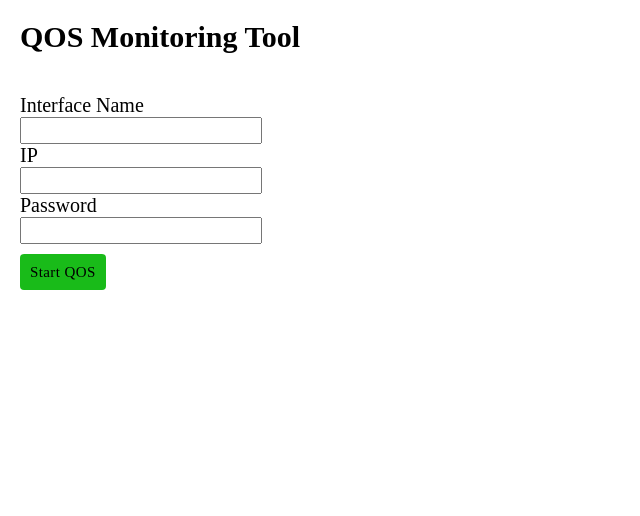
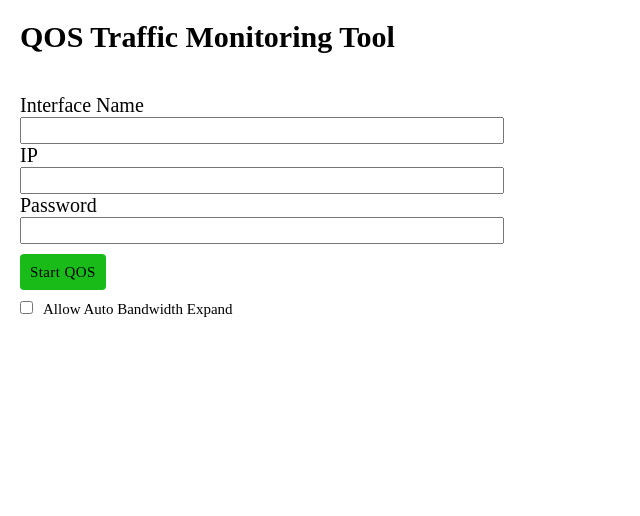
Before and after one commit to vibhuthasak/cisco-qos-viewer, a Flask app: page / in a window 1280 px wide. Shown: the top 516 px of the page, without its empty margins (0-640 px from the left). Run offline with Flask 2, Linux system fonts and the light colour scheme; some libraries are stand-ins or nearby versions.

Commit message:
autobandwidth expand added

```diff
--- a/static/app.js
+++ b/static/app.js
@@ -4,6 +4,9 @@ const charts = []
 
 const getQOSButton = document.querySelector("#getQos")
 const getQOSLabel = document.querySelector("#getQosLabel")
+
+const bandwidthButton = document.querySelector("#allowBandWidth")
+
 const chartGrid = document.querySelector("#chart-grid")
 const informationContainer = document.querySelector(".information-container")
 
@@ -63,6 +66,7 @@ function updateChart(chartObjectIndex, dataset) {
 // QOS information listener
 socket.on("qos_info", function (msg) {
   console.log(msg)
+  chartGrid.innerHTML = ""
   let policyClasses = msg["policy_classes"]
   let middleValue = policyClasses.length / 2
   policyClasses[0][0] = "Total Traffic"
--- a/static/style.css
+++ b/static/style.css
@@ -38,7 +38,16 @@ body {
   margin: 2rem;
 }
 
-input[type="checkbox"] {
+.controls-2 {
+  margin-top: 2rem;
+}
+
+.controls-2 label {
+  margin-left: 1rem;
+  font-size: 1.5rem;
+}
+
+.controls input[type="checkbox"] {
   height: 0;
   width: 0;
   visibility: hidden;
@@ -75,7 +84,7 @@ input[type="checkbox"] {
 form {
   display: flex;
   flex-direction: column;
-  width: 25%;
+  width: 50%;
 }
 
 form label {
--- a/templates/index.html
+++ b/templates/index.html
@@ -11,7 +11,7 @@
 </head>
 
 <body>
-  <h2 class="main-header">QOS Monitoring Tool</h2>
+  <h2 class="main-header">QOS Traffic Monitoring Tool</h2>
   <div class="main-container">
     <div class="control-container">
       <form>
@@ -24,6 +24,10 @@
       </form>
       <div class="controls">
         <input type="checkbox" id="getQos" /><label id="getQosLabel" for="getQos">Start QOS</label>
+      </div>
+      <div class="controls-2">
+        <input type="checkbox" id="allowBandWidth" /><label id="allowBandWidthLabel" for="allowBandWidth">Allow Auto
+          Bandwidth Expand</label>
       </div>
     </div>
     <div class="information-container">
```
